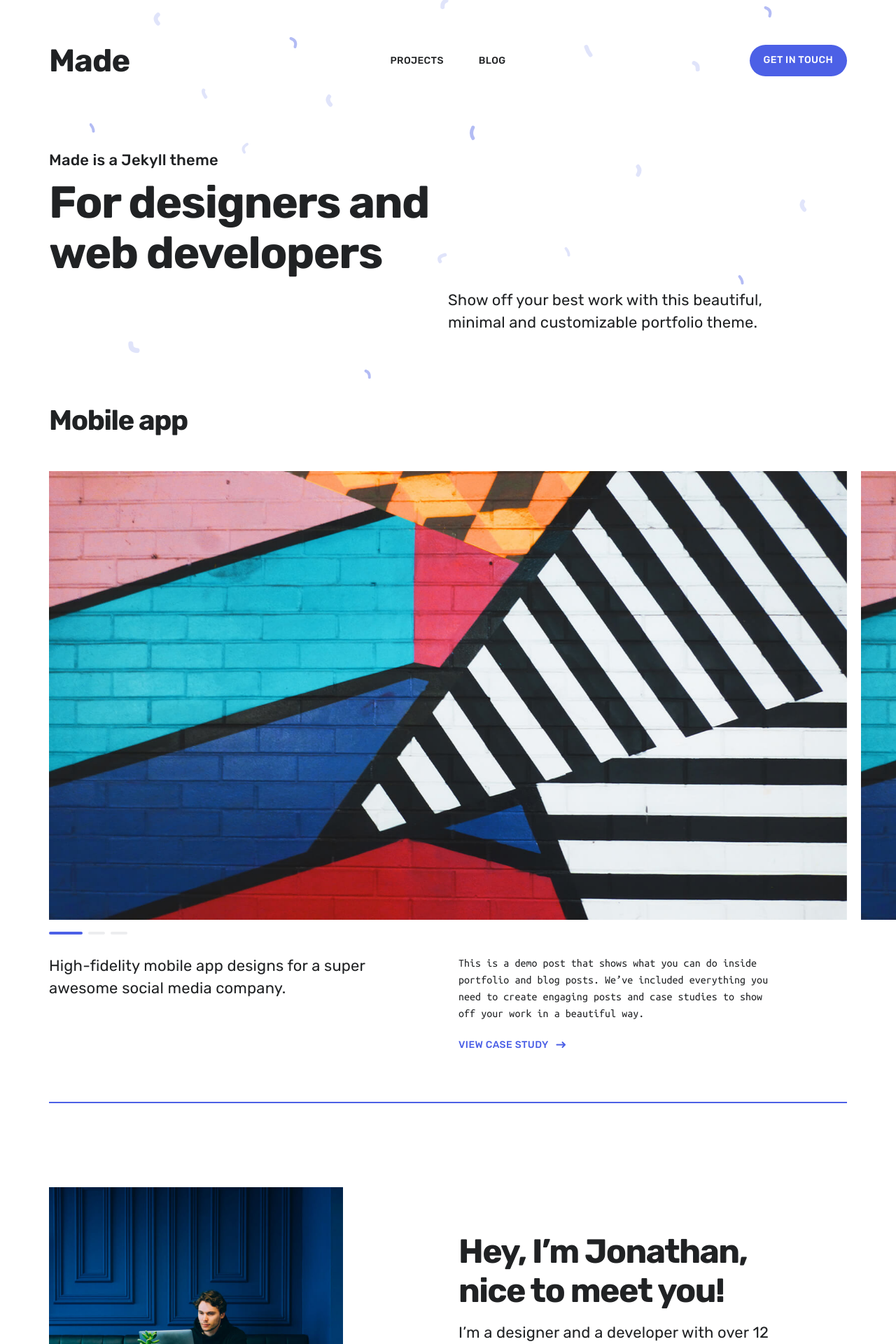
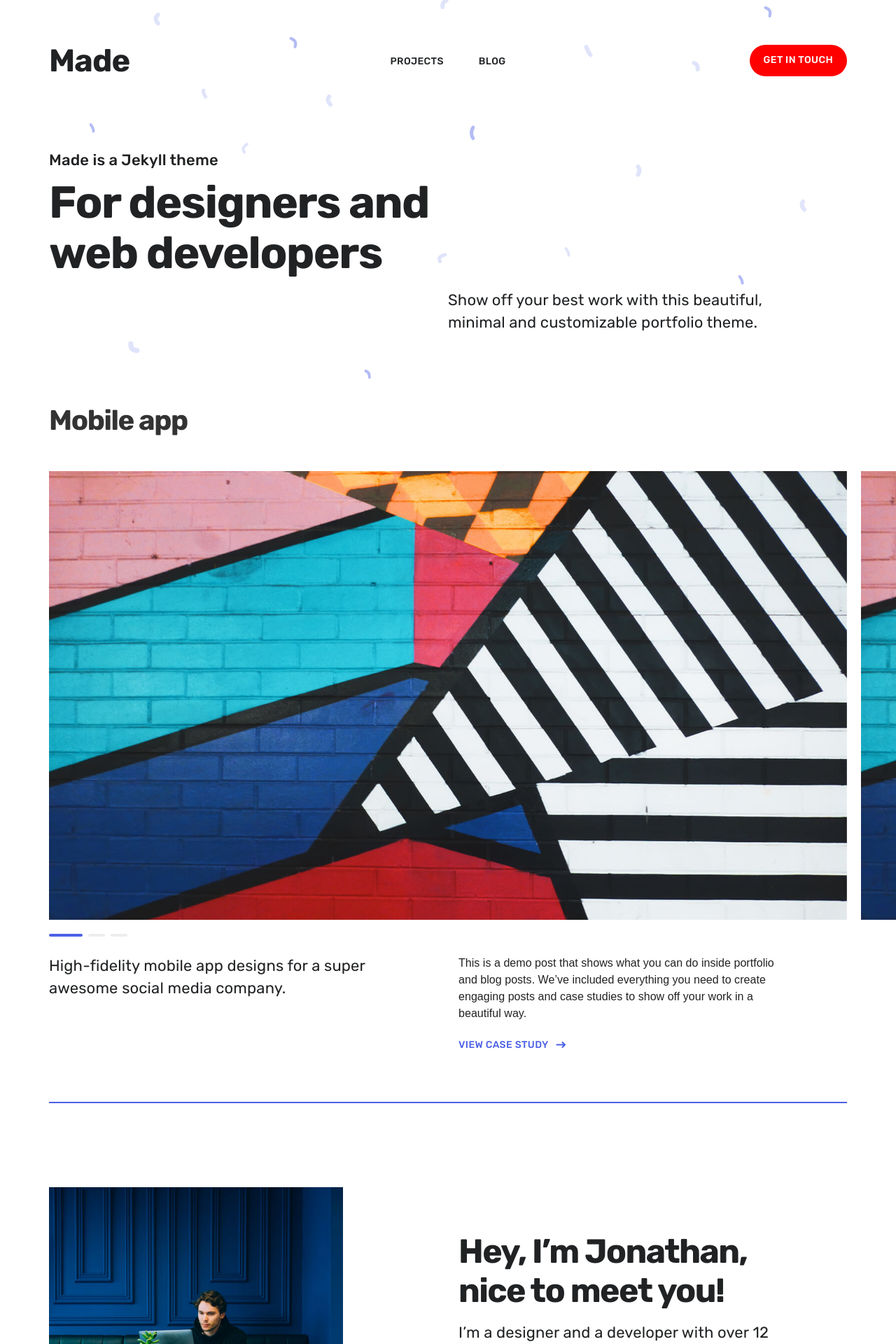
Before and after one commit to UDintheroom/oddoddo.github.io, a Jekyll site: the page built from index.html, in a window 1280 px wide. Shown: the top 1920 px of the page at 70% size. Built offline with Jekyll 4.4.1, drawn with Linux system fonts in a browser that asks for light colours; nearby versions of some CDN libraries.

Commit message:
font color

```diff
--- a/_layouts/default.html
+++ b/_layouts/default.html
@@ -20,8 +20,7 @@
 
 	<!-- Page Info -->
 	<link rel="shortcut icon" href="{{ site.data.settings.basic_settings.favicon_image | relative_url }}">
-	<title>{% if page.url == "/" %}{{ site.data.settings.basic_settings.site_title }} –
-		{{ page.title }}{% else %}{{ page.title }} – {{ site.data.settings.basic_settings.site_title }}{% endif %}</title>
+	<title>frontend odada</title>
 	<meta name="description" content="{{ page.description | strip_html | xml_escape }}">
 
 	<!-- Twitter Card -->
@@ -45,6 +44,7 @@
 	<!-- Styles -->
 	<meta name="viewport" content="width=device-width, initial-scale=1">
 	<link rel="stylesheet" href="{{ '/css/style.css' | relative_url }}">
+	<link rel="stylesheet" href="/css/comm.css">
 
 	<!-- Icons -->
 	<script defer src="https://use.fontawesome.com/releases/v5.1.1/js/brands.js"
--- /dev/null
+++ b/css/comm.css
@@ -0,0 +1,264 @@
+@charset "UTF-8";
+/* reset */
+body,
+div,
+dl,
+dt,
+dd,
+ul,
+ol,
+li,
+h1,
+h2,
+h3,
+h4,
+h5,
+h6,
+pre,
+code,
+form,
+fieldset,
+legend,
+textarea,
+p,
+blockquote,
+th,
+td,
+input,
+select,
+button,
+header,
+main,
+footer,
+article {
+  margin: 0;
+  padding: 0;
+  box-sizing: border-box;
+}
+
+fieldset,
+img {
+  border: 0 none;
+}
+
+dl,
+ul,
+ol,
+menu,
+li {
+  list-style: none;
+}
+
+blockquote,
+q {
+  quotes: none;
+}
+
+blockquote:before, blockquote:after {
+  content: "";
+  content: none;
+}
+
+q:before, q:after {
+  content: "";
+  content: none;
+}
+
+input,
+select,
+textarea {
+  font-size: 100%;
+  vertical-align: middle;
+}
+
+button {
+  font-size: 100%;
+  vertical-align: middle;
+  border: 0 none;
+  background-color: transparent;
+  cursor: pointer;
+}
+
+table {
+  border-collapse: collapse;
+  border-spacing: 0;
+}
+
+body {
+  -webkit-text-size-adjust: none;
+}
+
+/* 뷰표트 변환시 폰트크기 자동확대 방지 */
+input[type=text], input[type=password], input[type=submit], input[type=search] {
+  -webkit-appearance: none;
+  border-radius: 0;
+}
+input:checked[type=checkbox] {
+  background-color: #666;
+  -webkit-appearance: checkbox;
+}
+
+button {
+  -webkit-appearance: button;
+  border-radius: 0;
+}
+
+input[type=button], input[type=submit], input[type=reset], input[type=file] {
+  -webkit-appearance: button;
+  border-radius: 0;
+}
+input[type=search]::-webkit-search-cancel-button {
+  -webkit-appearance: none;
+}
+
+/* 기본 폰트 설정 */
+/* mobile */
+body {
+  background: #fff;
+  font-size: 14px;
+  line-height: 1.5;
+  font-family: "Noto Sans KR", "Malgun Gothic", "맑은 고딕", sans-serif;
+  color: #222;
+}
+
+/* desktop */
+@media screen and (min-width: 1280px) {
+  body {
+    font-size: 16px;
+  }
+}
+/* color값은 디자인가이드에 맞게사용 */
+a {
+  color: #333;
+  text-decoration: none;
+}
+a:active, a:hover {
+  text-decoration: none;
+}
+
+address,
+caption,
+cite,
+code,
+dfn,
+em,
+var {
+  font-style: normal;
+  font-weight: normal;
+}
+
+hr {
+  display: none;
+}
+
+input[type=password] {
+  font-family: "Malgun Gothic";
+}
+
+/* 웹폰트 사용시 점이 안보임 - 기본 폰트 사용  */
+/* skipnavigation */
+#u-skip {
+  position: relative;
+  z-index: 3000;
+}
+#u-skip a {
+  position: absolute;
+  top: -35px;
+  left: 0;
+  right: 0;
+  display: inline-block;
+  padding: 7px 10px 5px;
+  background: #333;
+  color: #fff;
+  text-decoration: none;
+  text-align: center;
+  opacity: 0;
+}
+#u-skip a:focus {
+  top: 0;
+  opacity: 1;
+  z-index: 1000;
+}
+
+/* 이미지 스프라이트 */
+.img-g {
+  display: inline-block;
+  overflow: hidden;
+  background: url(../../images/comm/img-comm.png) no-repeat;
+  vertical-align: top;
+}
+
+/* 이미지 */
+/* global */
+.ir-pm {
+  display: block;
+  overflow: hidden;
+  font-size: 0px;
+  line-height: 0;
+  text-indent: -9999px;
+}
+
+/* 사용된 이미지내 의미있는 텍스트의 대체텍스트를 제공할때 */
+.ir-wa {
+  display: block;
+  overflow: hidden;
+  position: relative;
+  z-index: -10;
+  width: 100%;
+  height: 100%;
+}
+
+/* 중요한 이미지 대체텍스트로 이미지off시에도 대체 텍스트를 보여주고자 할때 */
+.blind,
+caption,
+legend {
+  overflow: hidden;
+  position: absolute;
+  width: 0;
+  height: 0;
+  line-height: 0;
+  text-indent: -9999px;
+}
+
+/* 대체텍스트가 아닌 접근성을 위한 숨김텍스트를 제공할때 */
+.f_l {
+  float: left;
+}
+
+.f_r {
+  float: right;
+}
+
+.show {
+  display: block;
+}
+
+.hide {
+  display: none;
+}
+
+.tbl {
+  border-collapse: collapse;
+  border-spacing: 0;
+}
+
+/* 테이블 초기화 */
+.clearfix {
+  display: block;
+  overflow: visible;
+  width: auto;
+  clear: both;
+  zoom: 1;
+}
+.clearfix:after {
+  display: block;
+  visibility: hidden;
+  height: 0;
+  font-size: 0;
+  clear: both;
+  content: "";
+}
+
+.button--fill {
+  background-color: red;
+}/*# sourceMappingURL=comm.css.map */
```
